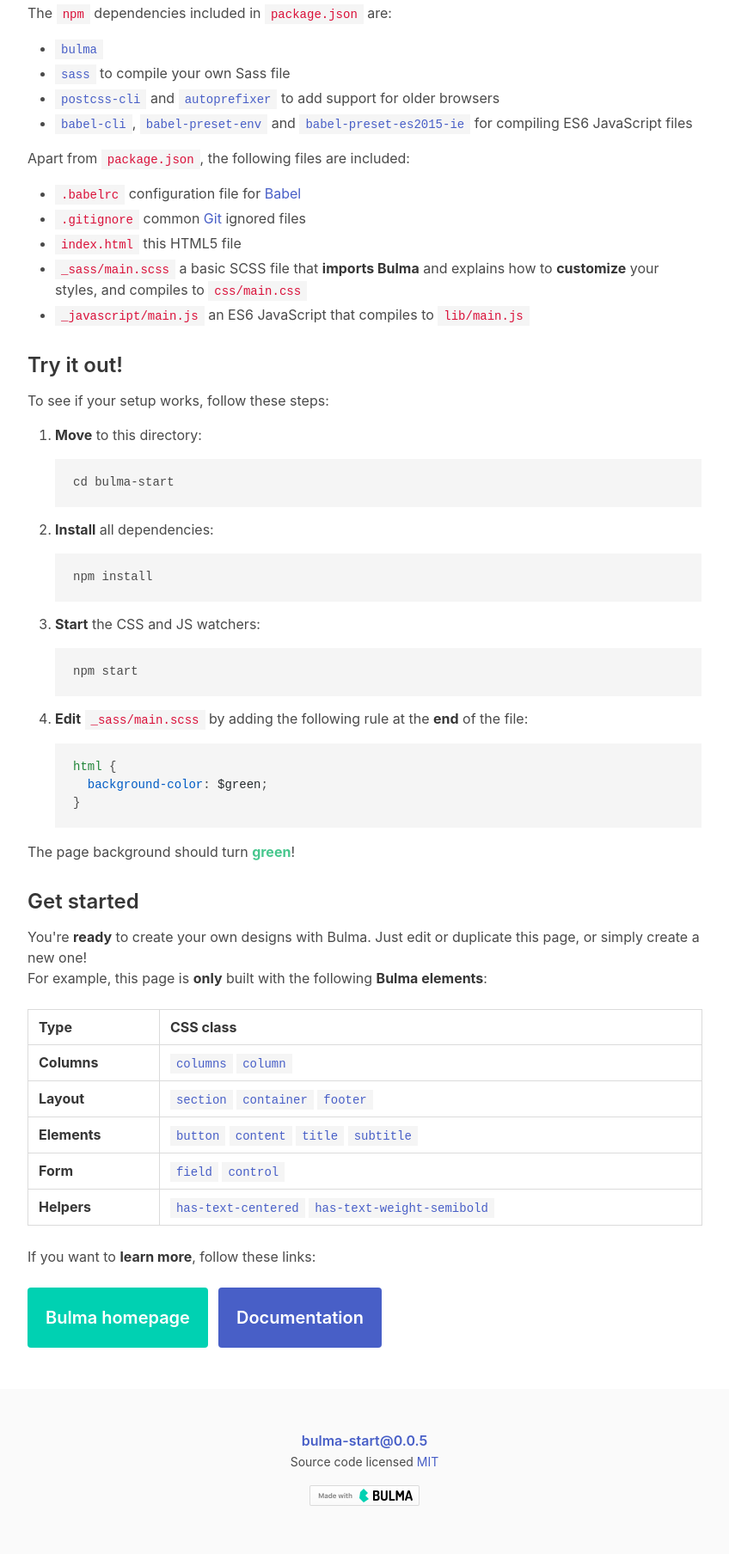
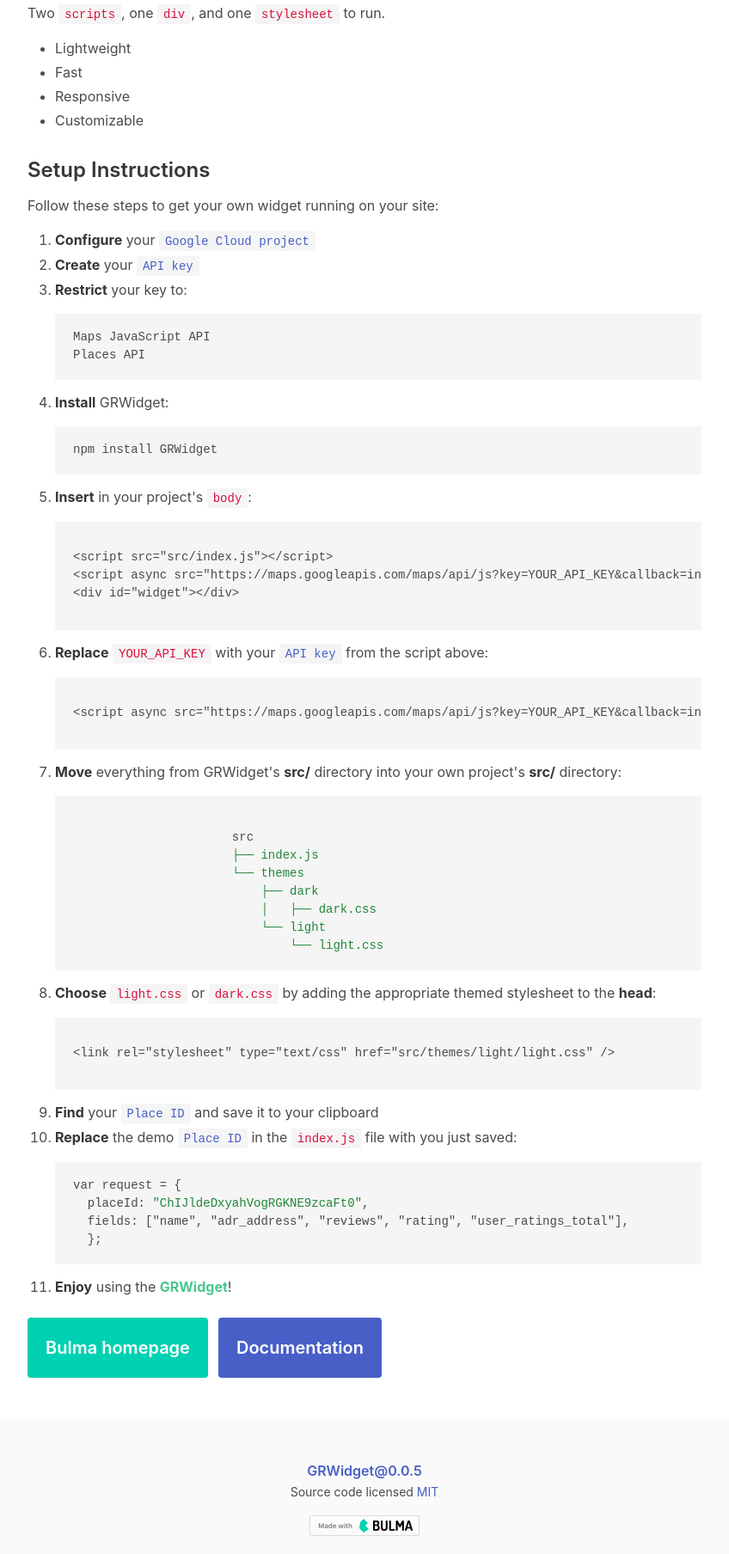
Before and after one commit to dedaredevil/GRWidget, a website: page index.html in a window 1280 px wide. Shown: the part 599-2407 px from the top of the page at 86% size, without its empty margins (228-1076 px from the left). Drawn offline with Linux system fonts and the light colour scheme; some packages are replaced by stand-ins of ours.

Commit message:
Added setup instructions to demo site page

```diff
--- a/index.html
+++ b/index.html
@@ -18,9 +18,7 @@
                 GRWidget
               </h1>
               <h2 class="subtitle is-4">
-                  An always up to date Google review widget for your website
-                  <br>
-                  using <strong>Google Maps</strong> and <strong>Places API</strong>.
+                  An always up to date Google review widget for your website using <strong>Google Maps</strong> and <strong>Places API</strong>.
               </h2>
               <p class="control">
                 <a class="button is-medium is-link" href="http://bulma.io/documentation/overview/start/">
@@ -45,146 +43,113 @@
         <div class="columns">
           <div class="column is-8-desktop is-offset-2-desktop">
             <div class="content">
-              <h3>What's included</h3>
+              <h3>Why GRWidget?</h3>
               <p>
-                The <code>npm</code> dependencies included in <code>package.json</code> are:
+                Two <code>scripts</code>, one <code>div</code>,  and one <code>stylesheet</code> to run.
               </p>
               <ul>
                 <li>
-                  <code><a href="https://github.com/jgthms/bulma">bulma</a></code>
+                  Lightweight
                 </li>
                 <li>
-                  <code><a href="https://github.com/sass/sass">sass</a></code> to compile your own Sass file
+                  Fast
                 </li>
                 <li>
-                  <code><a href="https://github.com/postcss/postcss-cli">postcss-cli</a></code> and <code><a href="https://github.com/postcss/autoprefixer">autoprefixer</a></code> to add support for older browsers
+                  Responsive
                 </li>
                 <li>
-                  <code><a href="https://babeljs.io/docs/usage/cli/">babel-cli</a></code>,
-                  <code><a href="https://github.com/babel/babel-preset-env">babel-preset-env</a></code>
-                  and
-                  <code><a href="https://github.com/jmcriffey/babel-preset-es2015-ie">babel-preset-es2015-ie</a></code>
-                  for compiling ES6 JavaScript files
+                  Customizable
                 </li>
               </ul>
+              <h3>Setup Instructions</h3>
               <p>
-                Apart from <code>package.json</code>, the following files are included:
-              </p>
-              <ul>
-                <li>
-                  <code>.babelrc</code> configuration file for <a href="https://babeljs.io/">Babel</a>
-                </li>
-                <li>
-                  <code>.gitignore</code> common <a href="https://git-scm.com/">Git</a> ignored files
-                </li>
-                <li>
-                  <code>index.html</code> this HTML5 file
-                </li>
-                <li>
-                  <code>_sass/main.scss</code> a basic SCSS file that <strong>imports Bulma</strong> and explains how to <strong>customize</strong> your styles, and compiles to <code>css/main.css</code>
-                </li>
-                <li>
-                  <code>_javascript/main.js</code> an ES6 JavaScript that compiles to <code>lib/main.js</code>
-                </li>
-              </ul>
-              <h3>Try it out!</h3>
-              <p>
-                To see if your setup works, follow these steps:
+                Follow these steps to get your own widget running on your site:
               </p>
               <ol>
                 <li>
                   <p>
-                    <strong>Move</strong> to this directory:
-                    <br>
-                    <pre><code>cd bulma-start</code></pre>
+                    <strong>Configure</strong> your
+                    <code><a href="https://developers.google.com/maps/documentation/places/web-service/cloud-setup">Google Cloud project</a></code>
                   </p>
                 </li>
                 <li>
                   <p>
-                    <strong>Install</strong> all dependencies:
-                    <br>
-                    <pre><code>npm install</code></pre>
+                    <strong>Create</strong> your
+                    <code><a href="https://developers.google.com/maps/documentation/places/web-service/get-api-key">API key</a></code>
                   </p>
                 </li>
                 <li>
                   <p>
-                    <strong>Start</strong> the CSS and JS watchers:
+                    <strong>Restrict</strong> your key</a></code> to:
                     <br>
-                    <pre><code>npm start</code></pre>
+                    <pre><code>Maps JavaScript API<br>Places API</code></pre>
                   </p>
                 </li>
                 <li>
                   <p>
-                    <strong>Edit</strong> <code>_sass/main.scss</code> by adding the following rule at the <strong>end</strong> of the file:
+                    <strong>Install</strong> GRWidget:
                     <br>
-                    <pre><span style="color: #22863a;">html</span> {
-  <span style="color: #005cc5;"><span style="color: #005cc5;">background-color</span></span>: <span style="color: #24292e">$green</span>;
-}</pre>
+                    <pre><code>npm install GRWidget</code></pre>
+                  </p>
+                </li>
+                <li>
+                  <p>
+                    <strong>Insert</strong> in your project's <code>body</code>:
+                    <br>
+                    <pre><code><xmp><script src="src/index.js"></script>
+<script async src="https://maps.googleapis.com/maps/api/js?key=YOUR_API_KEY&callback=initMap&libraries=places&v=weekly"></script>
+<div id="widget"></div></xmp></code></pre>
+                  </p>
+                </li>
+                <li>
+                  <p>
+                    <strong>Replace</strong> <code>YOUR_API_KEY</code> with your <code><a href="https://developers.google.com/maps/documentation/places/web-service/get-api-key">API key</a></code> from the script above:
+                    <br>
+                    <pre><code><xmp><script async src="https://maps.googleapis.com/maps/api/js?key=YOUR_API_KEY&callback=initMap&libraries=places&v=weekly"></script></xmp></code></pre>
+                  </p>
+                </li>
+                <li>
+                  <p>
+                    <strong>Move</strong> everything from GRWidget's <strong>src/</strong> directory into your own project's <strong>src/</strong> directory:
+                    <br>
+                    <pre><code>
+                      src <span style="color: #22863a;">
+                      ├── index.js
+                      └── themes
+                          ├── dark
+                          │   ├── dark.css
+                          └── light
+                              └── light.css</span></code></pre>
+                  </p>
+                </li>
+                <li>
+                  <p>
+                    <strong>Choose</strong> <code>light.css</code> or <code>dark.css</code> by adding the appropriate themed stylesheet to the <strong>head</strong>:
+                    <br>
+                    <pre><code><xmp><link rel="stylesheet" type="text/css" href="src/themes/light/light.css" /></xmp></code></pre>
+                  </p>
+                </li>
+                <li>
+                  <p>
+                    <strong>Find</strong> your <code><a href="https://developers.google.com/maps/documentation/places/web-service/place-id">Place ID</a></code> and save it to your clipboard
+                  </p>
+                </li>
+                <li>
+                  <p>
+                    <strong>Replace</strong> the demo <code><a href="https://developers.google.com/maps/documentation/places/web-service/place-id">Place ID</a></code> in the <code>index.js</code> file with you just saved:
+                    <br>
+                    <pre><code>var request = {
+  placeId: <span style="color: #22863a;">"ChIJldeDxyahVogRGKNE9zcaFt0"</span>,
+  fields: ["name", "adr_address", "reviews", "rating", "user_ratings_total"],
+  };</code></pre>
+                  </p>
+                </li>
+                <li>
+                  <p>
+                    <strong>Enjoy</strong> using the <strong class="has-text-success">GRWidget</strong>!
                   </p>
                 </li>
               </ol>
-              <p>
-                The page background should turn <strong class="has-text-success">green</strong>!
-              </p>
-              <h3>Get started</h3>
-              <p>
-                You're <strong>ready</strong> to create your own designs with Bulma. Just edit or duplicate this page, or simply create a new one!
-                <br>
-                For example, this page is <strong>only</strong> built with the following <strong>Bulma elements</strong>:
-              </p>
-            </div>
-            <table class="table is-bordered is-fullwidth">
-              <thead>
-                <tr>
-                  <th>Type</th>
-                  <th>CSS class</th>
-                </tr>
-              </thead>
-              <tbody>
-                <tr>
-                  <th>Columns</th>
-                  <td>
-                    <code><a href="http://bulma.io/documentation/columns/basics">columns</a></code>
-                    <code><a href="http://bulma.io/documentation/columns/basics">column</a></code>
-                  </td>
-                </tr>
-                <tr>
-                  <th>Layout</th>
-                  <td>
-                    <code><a href="http://bulma.io/documentation/layout/section">section</a></code>
-                    <code><a href="http://bulma.io/documentation/layout/container">container</a></code>
-                    <code><a href="http://bulma.io/documentation/layout/footer">footer</a></code>
-                  </td>
-                </tr>
-                <tr>
-                  <th>Elements</th>
-                  <td>
-                    <code><a href="http://bulma.io/documentation/elements/button">button</a></code>
-                    <code><a href="http://bulma.io/documentation/elements/content">content</a></code>
-                    <code><a href="http://bulma.io/documentation/elements/title">title</a></code>
-                    <code><a href="http://bulma.io/documentation/elements/title">subtitle</a></code>
-                  </td>
-                </tr>
-                <tr>
-                  <th>Form</th>
-                  <td>
-                    <code><a href="http://bulma.io/documentation/form/general">field</a></code>
-                    <code><a href="http://bulma.io/documentation/form/general">control</a></code>
-                  </td>
-                </tr>
-                <tr>
-                  <th>Helpers</th>
-                  <td>
-                    <code><a href="http://bulma.io/documentation/modifiers/typography-helpers/">has-text-centered</a></code>
-                    <code><a href="http://bulma.io/documentation/modifiers/typography-helpers/">has-text-weight-semibold</a></code>
-                  </td>
-                </tr>
-              </tbody>
-            </table>
-            <div class="content">
-              <p>
-                If you want to <strong>learn more</strong>, follow these links:
-              </p>
             </div>
             <div class="field is-grouped">
               <p class="control">
@@ -208,7 +173,7 @@
           <div class="column is-8-desktop is-offset-2-desktop">
             <p>
               <strong class="has-text-weight-semibold">
-                <a href="https://www.npmjs.com/package/bulma-start">bulma-start@0.0.5</a>
+                <a href="https://www.npmjs.com/package/bulma-start">GRWidget@0.0.5</a>
               </strong>
             </p>
             <p>
```
